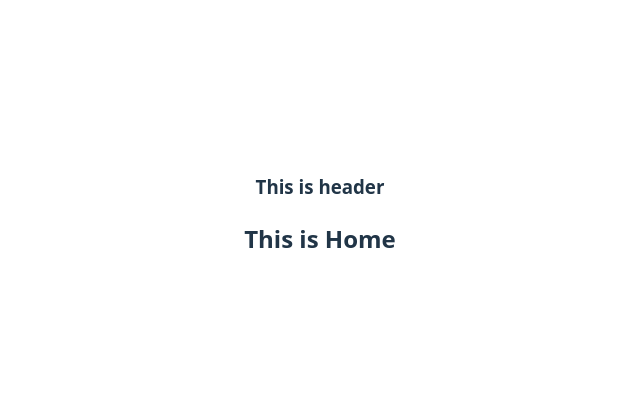
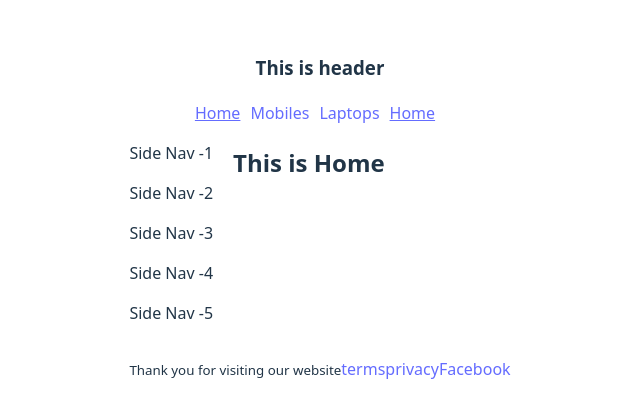
Before and after one commit to akibishtaikh2001/Intro-To-React-Router, a React (Vite) app: page / in a window 1280 px wide. Shown: the part 184-602 px from the top of the page, without its empty margins (320-960 px from the left). Built offline with nearby package versions, Linux system fonts and the light colour scheme.

Commit message:
understand Nested Routing , Outlet , Link and NavLink

```diff
--- /dev/null
+++ b/src/Components/Footer/Footer.jsx
@@ -0,0 +1,17 @@
+import React from 'react';
+
+const Footer = () => {
+    return (
+        <div>
+            <p>
+                <small>Thank you for visiting our website</small>
+                <a href="/">terms</a>
+                <a href="/">privacy</a>
+                <a href="/fb">Facebook</a>
+
+            </p>
+        </div>
+    );
+};
+
+export default Footer;
--- /dev/null
+++ b/src/Components/Header/Header.css
@@ -0,0 +1,3 @@
+nav a{
+    margin-right: 10px;
+}
--- a/src/Components/Header/Header.jsx
+++ b/src/Components/Header/Header.jsx
@@ -1,9 +1,17 @@
 import React from 'react';
+import { Link, NavLink } from 'react-router-dom';
+import './Header.css'
 
 const Header = () => {
     return (
         <div>
             <h3>This is header</h3>
+            <nav>
+               <NavLink to='/' >Home</NavLink>
+               <NavLink to='/mobiles' >Mobiles</NavLink>
+               <NavLink to='/laptops' >Laptops</NavLink>
+               <NavLink to='/' >Home</NavLink>
+            </nav>
         </div>
     );
 };
--- a/src/Components/Mobiles/Mobiles.jsx
+++ b/src/Components/Mobiles/Mobiles.jsx
@@ -3,7 +3,7 @@
 const Mobiles = () => {
     return (
         <div>
-            <h2>this is mobiles</h2>
+            <h2>This is mobiles</h2>
         </div>
     );
 };
--- /dev/null
+++ b/src/Components/Root/Root.css
@@ -0,0 +1,7 @@
+.root_main{
+    display: flex;
+    gap: 20px;
+}
+nav a.active {
+    text-decoration: underline;
+}
--- a/src/Components/Root/Root.jsx
+++ b/src/Components/Root/Root.jsx
@@ -1,13 +1,19 @@
 import React from 'react';
 import { Outlet } from 'react-router-dom';
 import Header from '../Header/Header';
+import Footer from '../Footer/Footer';
+import SideBar from '../SideBar/SideBar';
+import './Root.css'
 
 const Root = () => {
     return (
         <div>
             <Header></Header>
-            <Outlet></Outlet>
-
+            <div className='root_main' >
+                <SideBar></SideBar>
+                <Outlet></Outlet>
+            </div>
+            <Footer></Footer>
         </div>
     );
 };
--- /dev/null
+++ b/src/Components/SideBar/SideBar.jsx
@@ -0,0 +1,17 @@
+import React from 'react';
+
+const SideBar = () => {
+    return (
+        <aside>
+            <nav>
+                <p>Side Nav -1</p>
+                <p>Side Nav -2</p>
+                <p>Side Nav -3</p>
+                <p>Side Nav -4</p>
+                <p>Side Nav -5</p>
+            </nav>
+        </aside>
+    );
+};
+
+export default SideBar;
```
